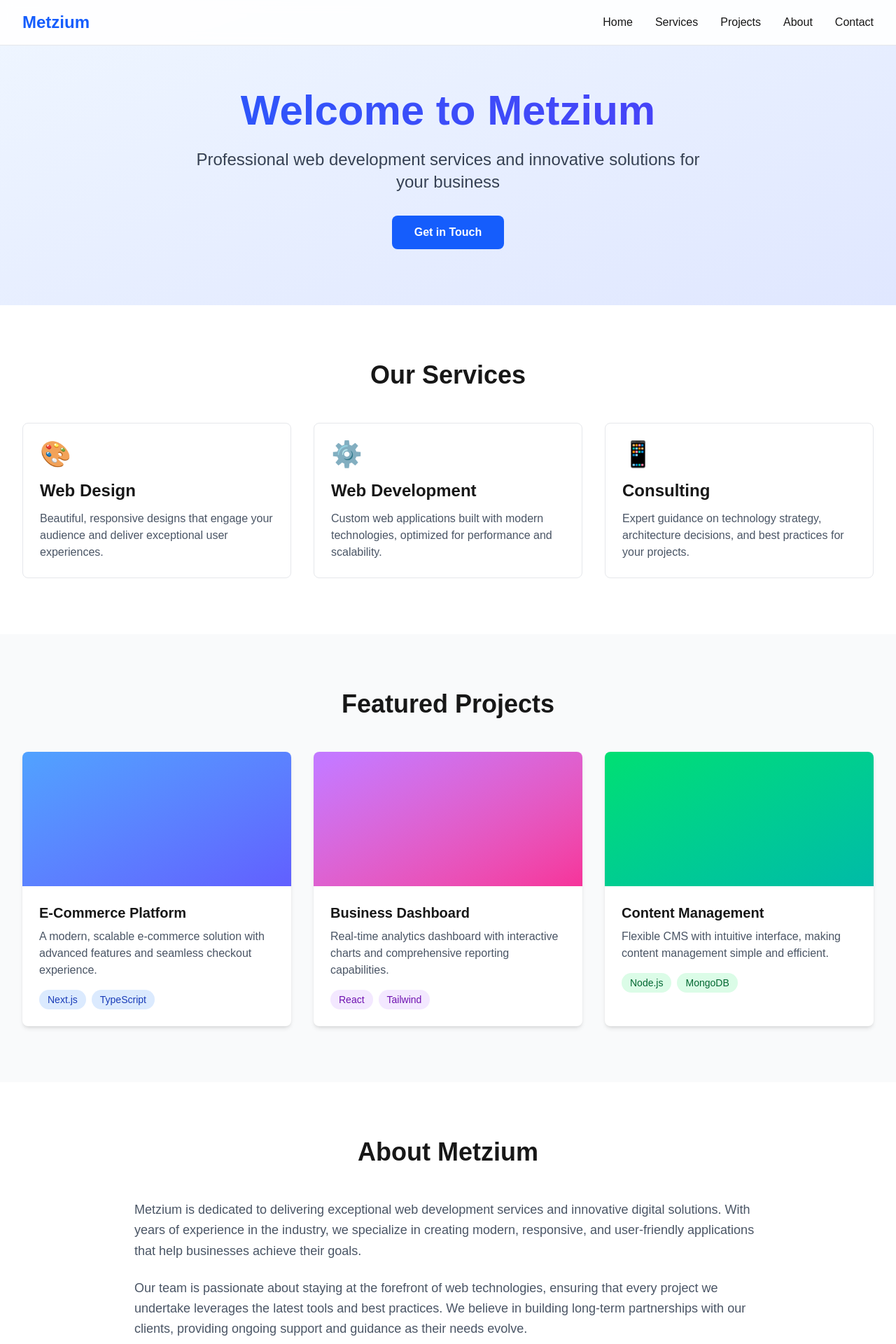
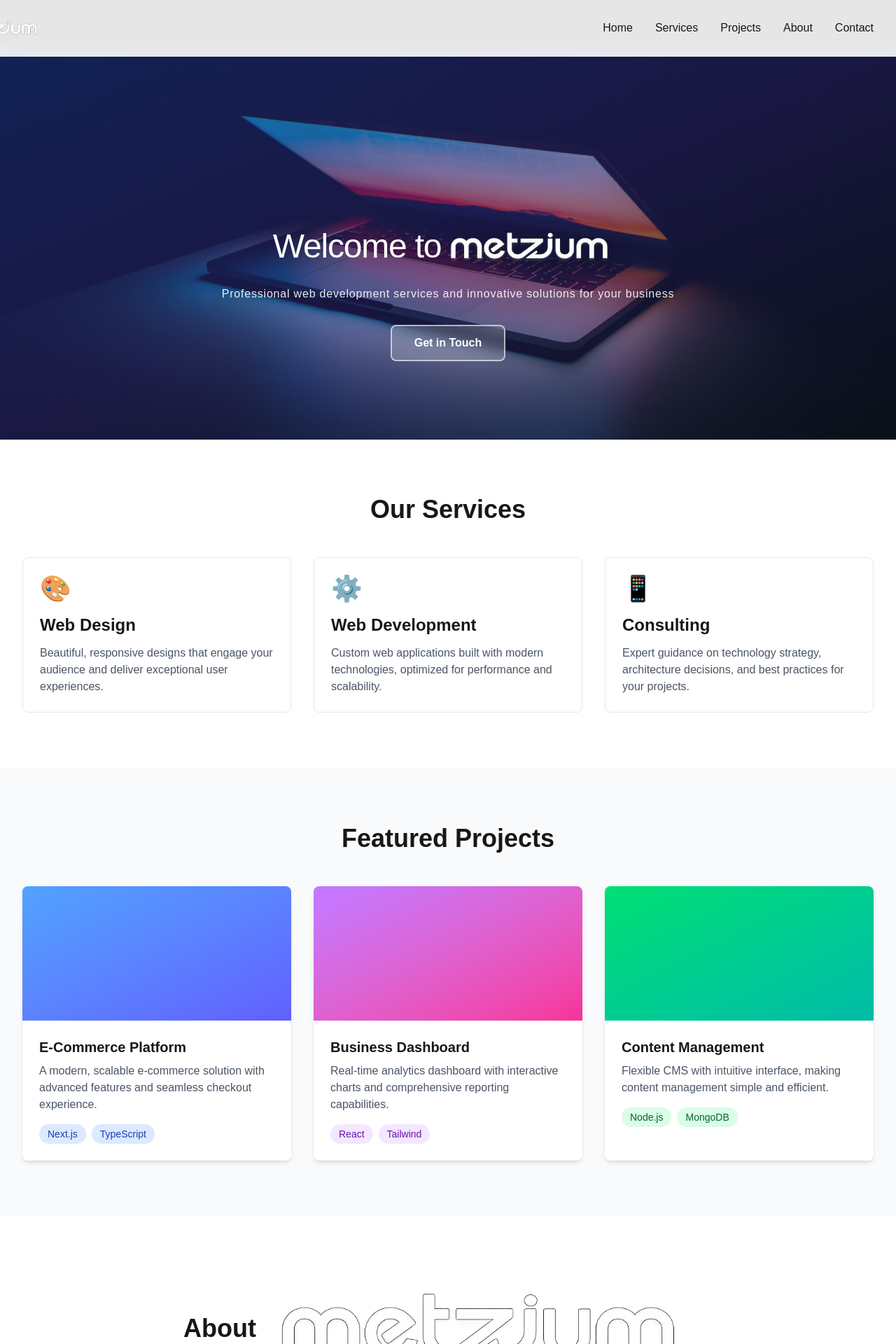
Before and after one commit to maxmetz8/metzium, a Next.js app: page / in a window 1280 px wide. Shown: the top 1920 px of the page at 70% size. Built offline with nearby package versions, Linux system fonts and the light colour scheme.

Commit message:
new hero image and logo, also changed style of the button and text

```diff
--- a/app/page.tsx
+++ b/app/page.tsx
@@ -1,4 +1,7 @@
+import Image from "next/image";
 import ContactForm from "@/components/ContactForm";
+import HeroImage from "@/images/Hero afbeelding tech laptop.jpg";
+import MetziumLogo from "@/images/Metzium Logo png.png";
 
 export default function Home() {
   return (
@@ -6,8 +9,10 @@ export default function Home() {
       {/* Navigation */}
       <nav className="fixed top-0 w-full bg-white/90 dark:bg-gray-900/90 backdrop-blur-sm z-50 border-b border-gray-200 dark:border-gray-800">
         <div className="max-w-7xl mx-auto px-4 sm:px-6 lg:px-8">
-          <div className="flex justify-between items-center h-16">
-            <div className="text-2xl font-bold text-blue-600">Metzium</div>
+          <div className="flex justify-between items-center h-20">
+            <div className="relative h-8 w-32 -ml-24">
+              <Image src={MetziumLogo} alt="Metzium" fill className="object-contain object-left" />
+            </div>
             <div className="hidden md:flex space-x-8">
               <a href="#hero" className="hover:text-blue-600 transition-colors">Home</a>
               <a href="#services" className="hover:text-blue-600 transition-colors">Services</a>
@@ -20,17 +25,33 @@ export default function Home() {
       </nav>
 
       {/* Hero Section */}
-      <section id="hero" className="pt-32 pb-20 px-4 sm:px-6 lg:px-8 bg-gradient-to-br from-blue-50 to-indigo-100 dark:from-gray-900 dark:to-gray-800">
-        <div className="max-w-7xl mx-auto text-center">
-          <h1 className="text-5xl md:text-6xl font-bold mb-6 bg-clip-text text-transparent bg-gradient-to-r from-blue-600 to-indigo-600">
-            Welcome to Metzium
-          </h1>
-          <p className="text-xl md:text-2xl text-gray-700 dark:text-gray-300 mb-8 max-w-3xl mx-auto">
+      <section id="hero" className="relative pt-80 pb-28 px-4 sm:px-6 lg:px-8 overflow-hidden">
+        <div className="absolute inset-x-0 top-16 bottom-0">
+          <Image
+            src={HeroImage}
+            alt="Technology workspace with laptop"
+            fill
+            priority
+            className="object-cover scale-110 scale-y-125"
+            sizes="100vw"
+          />
+          <div className="absolute inset-0 bg-gradient-to-br from-blue-900/60 via-indigo-900/50 to-gray-900/60" />
+        </div>
+        <div className="relative max-w-7xl mx-auto text-center">
+          <div className="flex items-center justify-center gap-1 mb-6">
+            <h1 className="text-3xl md:text-5xl font-normal text-white tracking-tight drop-shadow-[0_6px_18px_rgba(0,0,0,0.45)]">
+              Welcome to
+            </h1>
+            <div className="relative h-16 w-64">
+              <Image src={MetziumLogo} alt="Metzium" fill className="object-contain drop-shadow-[0_6px_18px_rgba(0,0,0,0.45)]" />
+            </div>
+          </div>
+          <p className="text-sm md:text-base text-white/90 mb-8 mx-auto drop-shadow-[0_4px_12px_rgba(0,0,0,0.35)] font-thin tracking-wider whitespace-nowrap">
             Professional web development services and innovative solutions for your business
           </p>
           <a
             href="#contact"
-            className="inline-block bg-blue-600 hover:bg-blue-700 text-white font-semibold py-3 px-8 rounded-lg transition-colors duration-200"
+            className="inline-block bg-white/20 backdrop-blur-sm hover:bg-white/30 text-white font-semibold py-3 px-8 rounded-lg border-2 border-white/60 transition-all duration-200"
           >
             Get in Touch
           </a>
@@ -118,7 +139,12 @@ export default function Home() {
       {/* About Section */}
       <section id="about" className="py-20 px-4 sm:px-6 lg:px-8">
         <div className="max-w-4xl mx-auto">
-          <h2 className="text-4xl font-bold text-center mb-12">About Metzium</h2>
+          <div className="flex items-center justify-center gap-3 mb-12">
+            <h2 className="text-4xl font-bold text-center">About</h2>
+            <div className="relative h-40 w-[40rem]">
+              <Image src={MetziumLogo} alt="Metzium" fill className="object-contain" />
+            </div>
+          </div>
           <div className="prose prose-lg dark:prose-invert mx-auto">
             <p className="text-gray-600 dark:text-gray-400 text-lg leading-relaxed mb-6">
               Metzium is dedicated to delivering exceptional web development services and innovative digital solutions.
```
Also changed, not shown: images/Hero afbeelding tech laptop.jpg (added), images/Metzium Logo png.png (added).
